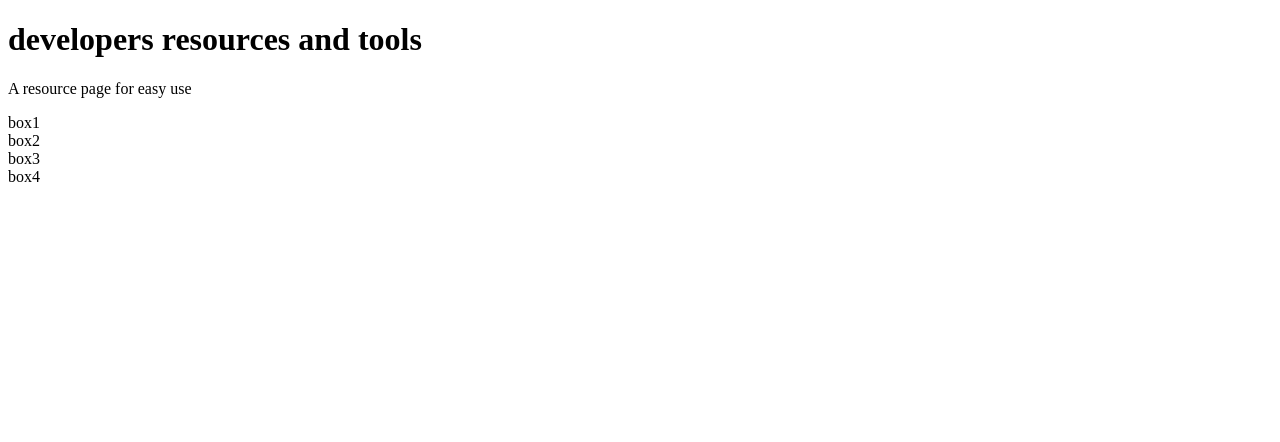
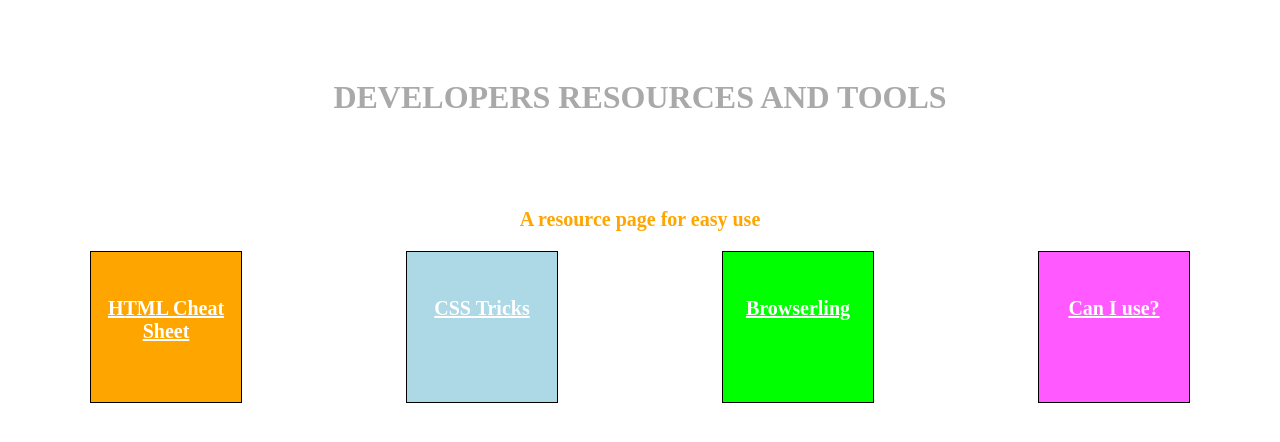
Before and after one commit to rbnptrc/CFLMS-CSS3-DAY03, a plain HTML site: page CFLMS-CSS3-DAY03-PairLeader Ruben - PairPartner Manuela Th/CSS3 DAY03 BASIC Transitions/index.html in a window 1280 px wide. Drawn offline with Linux system fonts and the light colour scheme.

Commit message:
CSS updated to beauiful transitions

```diff
--- a/CFLMS-CSS3-DAY03-PairLeader Ruben - PairPartner Manuela Th/CSS3 DAY03 BASIC Transitions/index.html
+++ b/CFLMS-CSS3-DAY03-PairLeader Ruben - PairPartner Manuela Th/CSS3 DAY03 BASIC Transitions/index.html
@@ -5,6 +5,7 @@
     <meta charset="UTF-8">
     <meta name="viewport" content="width=device-width, initial-scale=1.0">
     <title>Ruben Manuela dev resources</title>
+    <link rel="stylesheet" type="text/css" href="style.css">
 </head>
 
 <body>
@@ -15,10 +16,10 @@
     <p>A resource page for easy use</p>
 
     <div class="box-container">
-        <div>box1</div>
-        <div>box2</div>
-        <div>box3</div>
-        <div>box4</div>
+        <div class="box" id="box1"><p><a href="https://htmlcheatsheet.com/">HTML Cheat Sheet</a></p></div>
+        <div class="box" id="box2"><p><a href="https://css-tricks.com/">CSS Tricks</a></p></div>
+        <div class="box" id="box3"><p><a href="https://www.browserling.com/">Browserling</a></p></div>
+        <div class="box" id="box4"><p><a href="https://www.caniuse.com/">Can I use?</a></p></div>
     </div>
 
 </body>
--- a/CFLMS-CSS3-DAY03-PairLeader Ruben - PairPartner Manuela Th/CSS3 DAY03 BASIC Transitions/style.css
+++ b/CFLMS-CSS3-DAY03-PairLeader Ruben - PairPartner Manuela Th/CSS3 DAY03 BASIC Transitions/style.css
@@ -1,5 +1,96 @@
-#title {}
+#title {
+	color: darkgrey;
+	text-transform: uppercase;
+	text-align: center;
+	padding: 50px 50px;
+}
 
-p {}
+p {
+	color: orange;
+	font-weight: bold;
+	font-size: 20px;
+	text-align: center;
+}
 
-.box-container {}
+.box-container {
+	display: flex;
+	justify-content: space-around;
+	align-items: center;
+
+}
+
+.box{
+	background-color: lightgrey;
+	width: 150px;
+	height: 150px;
+	margin: 0 5px;
+	border: 1px solid;
+}
+
+#box1{
+	background-color: orange;
+	transition-property: width, height;
+	transition-duration: 500ms;
+	transition-timing-function: ease-in-out;
+
+}
+
+#box1:hover{
+	background-color: #FF6600;
+	width: 200px;
+	height: 200px;
+}
+
+#box2{
+	background-color: lightblue;
+	transition-property: width, height;
+	transition-duration: 500ms;
+	transition-timing-function: ease-in-out;
+}
+
+#box2:hover{
+	background-color: darkblue;
+	width: 200px;
+	height: 200px;
+}
+
+#box3{
+	background-color: lime;
+	transition-property: width, height;
+	transition-duration: 500ms;
+	transition-timing-function: ease-in-out;
+}
+
+#box3:hover{
+	background-color: darkgreen;
+	width: 200px;
+	height: 200px;
+}
+
+#box4{
+	background-color: #ff59ff;
+	transition-property: width, height;
+	transition-duration: 500ms;
+	transition-timing-function: ease-in-out;
+}
+
+#box4:hover{
+	background-color: purple;
+	width: 200px;
+	height: 200px;
+}
+
+.box p{
+	margin-top: 45px;
+	color: white;
+}
+
+.box a{
+	color: white;
+	transition-property: font-size, color;
+}
+
+.box a:hover {
+	color: grey;
+	font-size: 15px;
+}
```
